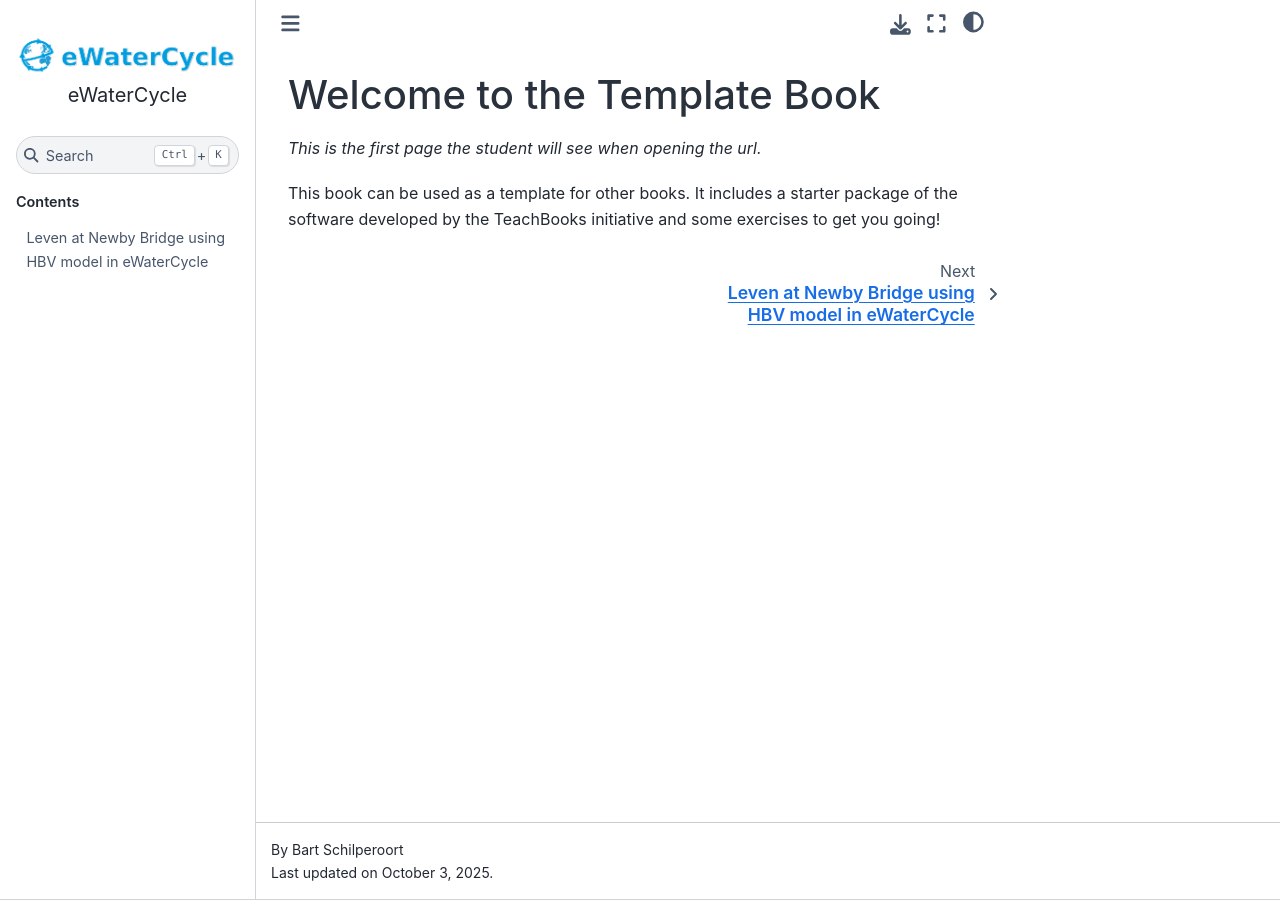
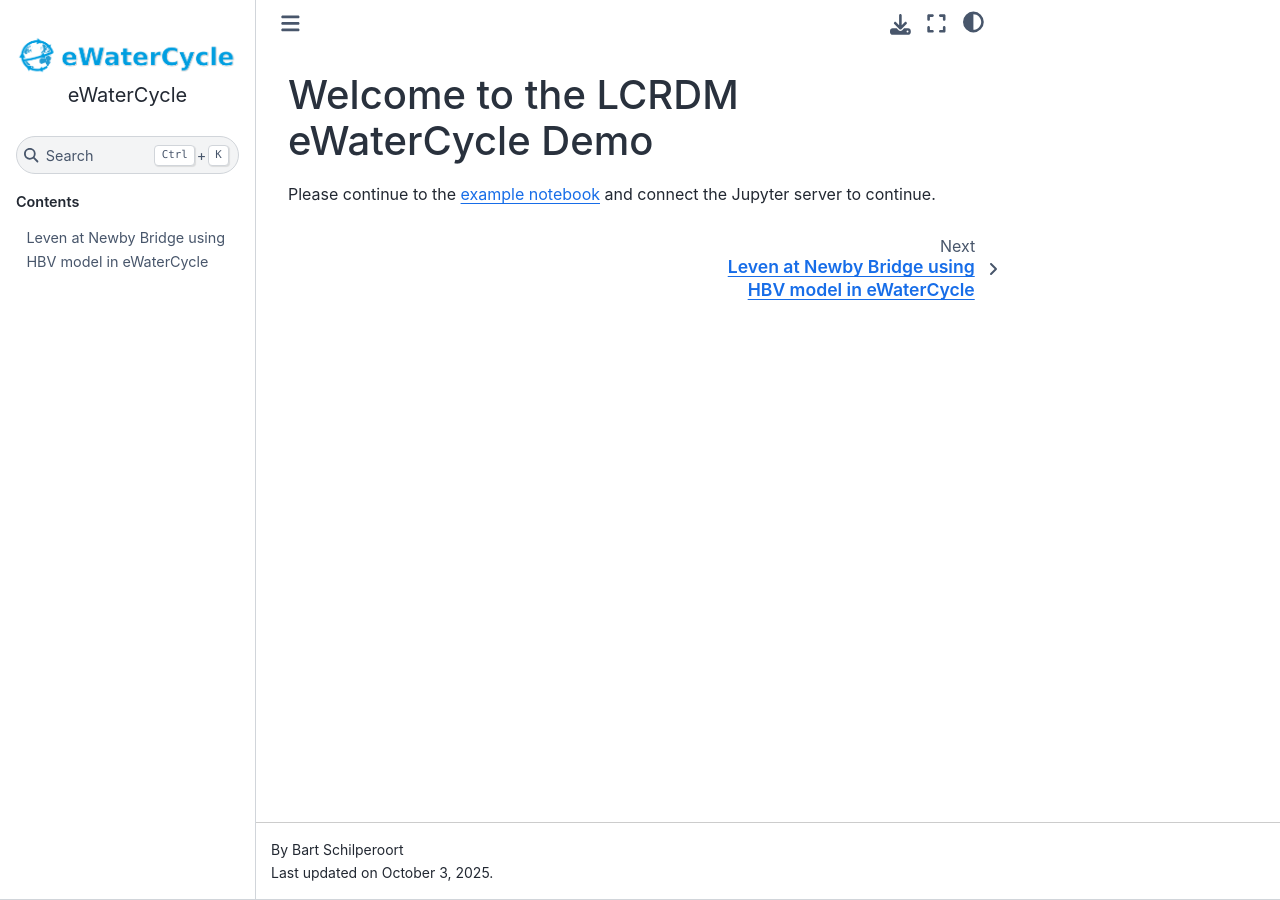
Before and after one commit to BSchilperoort/LCRDM-eWaterCycle-Demo, a Jupyter Book: the page built from book/intro.md, in a window 1280 px wide. Built offline with Jupyter Book 1.0.4 settings and Sphinx 7.4.7 and the Sphinx Book theme 1.1.4, drawn with Linux system fonts in a browser that asks for light colours; comment, search, counter and statistics services are not loaded.

Commit message:
Update intro text

```diff
--- a/book/intro.md
+++ b/book/intro.md
@@ -1,6 +1,4 @@
 (intro)=
-# Welcome to the Template Book
+# Welcome to the LCRDM eWaterCycle Demo
 
-_This is the first page the student will see when opening the url._
-
-This book can be used as a template for other books. It includes a starter package of the software developed by the TeachBooks initiative and some exercises to get you going!
+Please continue to the [example notebook](example_model_run_HBV.ipynb) and connect the Jupyter server to continue.
```
